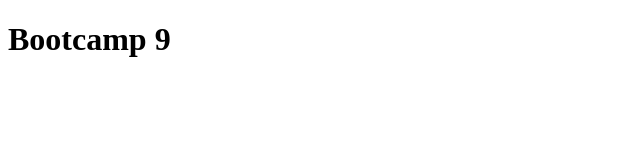
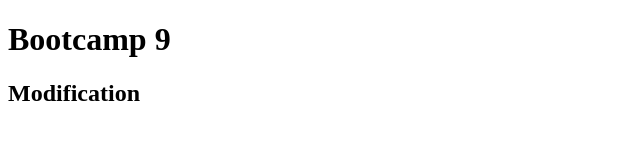
Before and after one commit to reiosantos/boot-camp-9, a plain HTML site: page index.html in a window 1280 px wide. Shown: the whole page, without its empty margins (0-640 px from the left). Drawn offline with Linux system fonts and the light colour scheme.

Commit message:
modify index.html

```diff
--- a/index.html
+++ b/index.html
@@ -8,7 +8,7 @@
 <body>
 
 <h1>Bootcamp 9</h1>
-
+<h2>Modification</h2>
 
 
 
```
